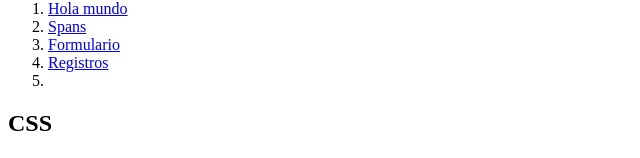
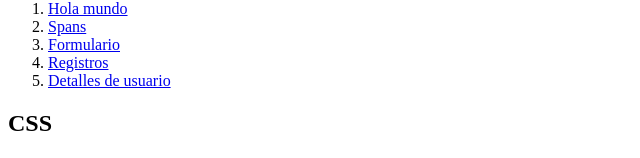
Before and after one commit to ismomo1/EjerciciosHTML_CSS, a plain HTML site: page index.html in a window 1280 px wide. Shown: the part 127-285 px from the top of the page, without its empty margins (0-640 px from the left). Drawn offline with Linux system fonts and the light colour scheme.

Commit message:
Añadidos ejercicios 4 y 5 de HTML

```diff
--- a/index.html
+++ b/index.html
@@ -12,7 +12,7 @@
             <li><a href="HTML/ej2/index.html">Spans</a></li>
             <li><a href="HTML/ej3/index.html">Formulario</a></li>
             <li><a href="HTML/ej4/index.html">Registros</a></li>
-            <li></li>
+            <li><a href="HTML/ej4/index.html">Detalles de usuario</a></li>
         </ol>
         <h2>CSS</h2>
         <ol>
```
